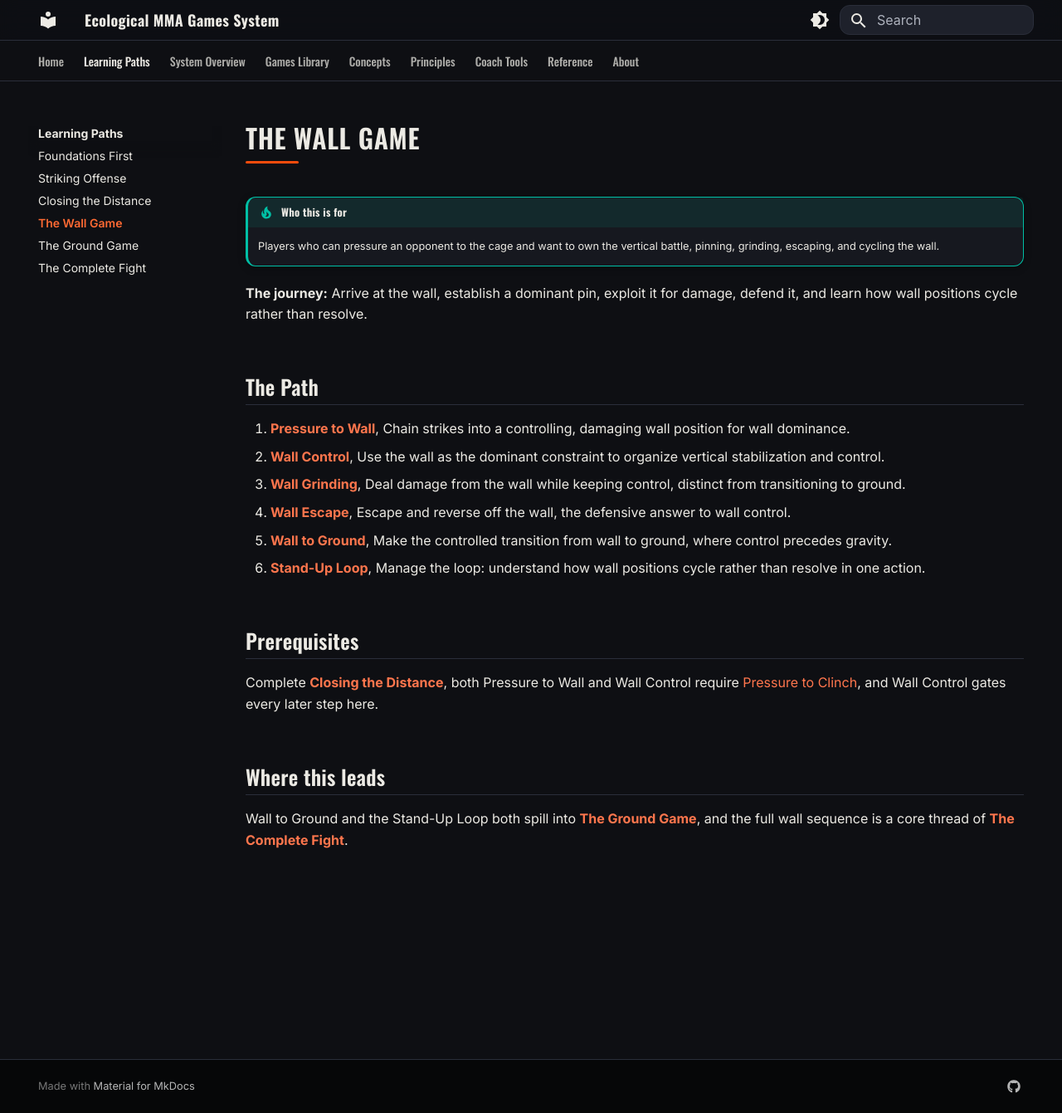
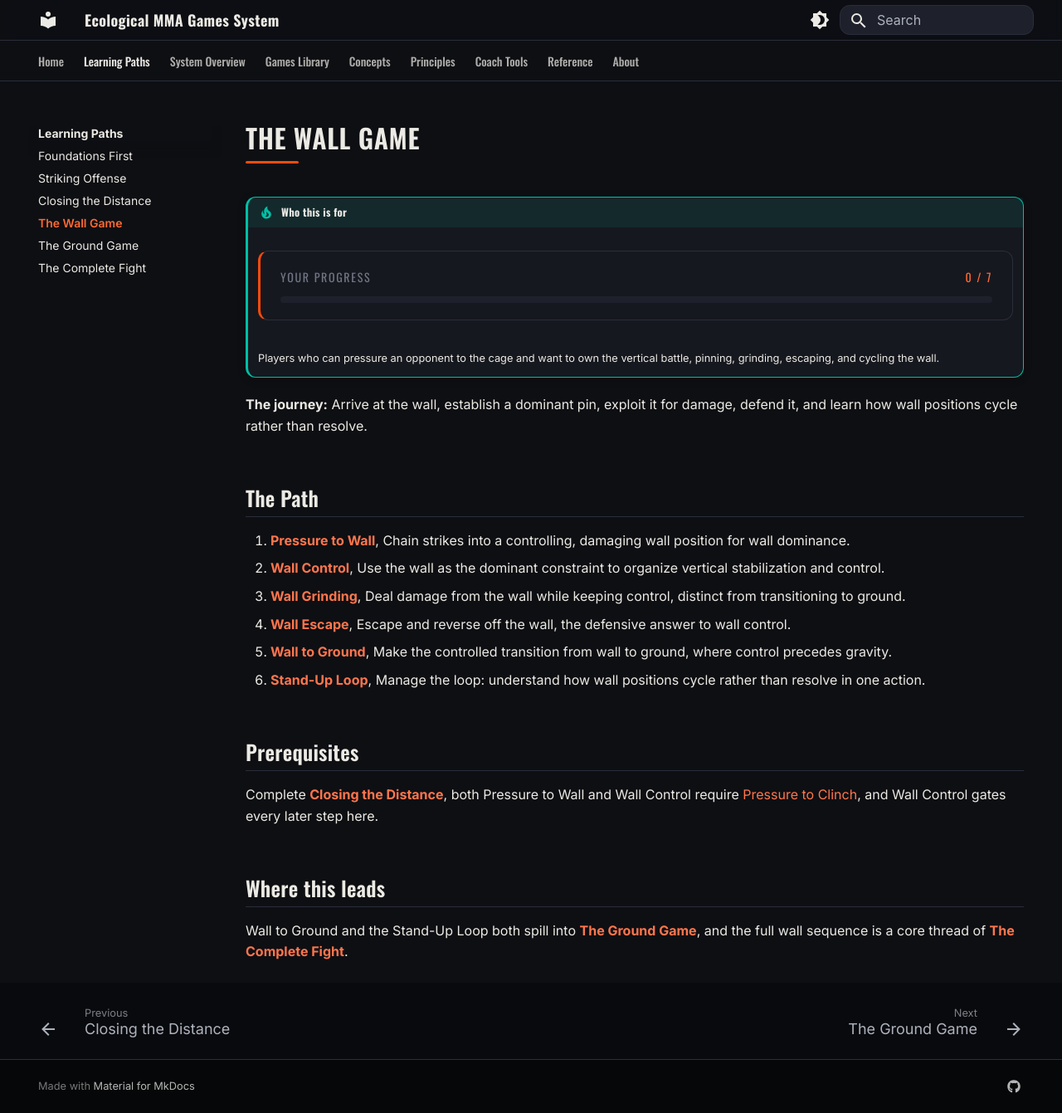
Before and after one commit to ACalienes/Ecological-MMA-Game-System, an MkDocs documentation site: the page built from docs/paths/wall-game.md, in a window 1280 px wide and 1341 px high. Shown: the whole window at 83% size. Built offline with MkDocs 1.6.1 and Material for MkDocs 9.7.7, drawn with Linux system fonts in a browser that asks for light colours; part of the change alters nothing that is shown.

Commit message:
Lane A-2 (core): client-side progress tracking + prev/next nav
The first stickiness levers (Submeta-style 'feels like a video game'):
- progress.js: 'Mark complete' toggle on every game page, stored in
  localStorage; learning-path pages get a live progress bar (X / N) plus
  completion ticks on each game link. Re-runs on Material instant-nav via document$.
- emma-progress-* styles (toggle pill, gradient progress bar, ticks).
- Enable navigation.footer for automatic prev/next between pages.
No backend; accounts/sync come in Phase 2.

Co-Authored-By: Claude Opus 4.7 (1M context) <noreply@anthropic.com>

```diff
--- /dev/null
+++ b/docs/javascripts/progress.js
@@ -0,0 +1,109 @@
+/* Client-side progress tracking (no backend, localStorage only).
+   - Adds a "Mark complete" toggle on each game page.
+   - Renders a progress bar + completion ticks on Learning Path pages.
+   Re-runs on Material instant navigation via document$. */
+(function () {
+  var KEY = "emma-progress-v1";
+
+  function load() {
+    try { return new Set(JSON.parse(localStorage.getItem(KEY) || "[]")); }
+    catch (e) { return new Set(); }
+  }
+  function save(set) {
+    try { localStorage.setItem(KEY, JSON.stringify(Array.from(set))); } catch (e) {}
+  }
+  function slugFromHref(href) {
+    var m = href && href.match(/\/games\/([a-z0-9-]+)\/?(?:$|[#?])/i);
+    return m ? m[1] : null;
+  }
+  function currentGameSlug() {
+    var m = location.pathname.match(/\/games\/([a-z0-9-]+)\/?$/i);
+    return (m && m[1] !== "index") ? m[1] : null;
+  }
+  function isPathPage() {
+    return /\/paths\/[a-z0-9-]+\/?$/i.test(location.pathname);
+  }
+
+  /* --- game page: mark-complete toggle --- */
+  function initGameToggle() {
+    var slug = currentGameSlug();
+    if (!slug) return;
+    if (document.querySelector(".emma-progress-toggle")) return;
+    var anchor = document.querySelector(".md-typeset .emma-meta")
+              || document.querySelector(".md-typeset .emma-phero");
+    if (!anchor) return;
+
+    function render(btn, done) {
+      btn.classList.toggle("is-done", done);
+      btn.querySelector(".ico").textContent = done ? "✓" : "○";
+      btn.querySelector(".lbl").textContent = done ? "Completed" : "Mark complete";
+    }
+    var done = load().has(slug);
+    var btn = document.createElement("button");
+    btn.type = "button";
+    btn.className = "emma-progress-toggle";
+    btn.innerHTML = '<span class="ico"></span><span class="lbl"></span>';
+    render(btn, done);
+    btn.addEventListener("click", function () {
+      var set = load();
+      if (set.has(slug)) set.delete(slug); else set.add(slug);
+      save(set);
+      render(btn, set.has(slug));
+    });
+    anchor.insertAdjacentElement("afterend", btn);
+  }
+
+  /* --- path page: progress bar + ticks on completed games --- */
+  function initPathProgress() {
+    if (!isPathPage()) return;
+    var content = document.querySelector(".md-typeset");
+    if (!content) return;
+    var links = Array.prototype.slice.call(content.querySelectorAll('a[href*="/games/"]'));
+    var slugs = [];
+    links.forEach(function (a) {
+      var s = slugFromHref(a.getAttribute("href"));
+      if (s && slugs.indexOf(s) < 0) slugs.push(s);
+    });
+    if (slugs.length < 2) return;
+
+    var set = load();
+    var doneCount = slugs.filter(function (s) { return set.has(s); }).length;
+    var pct = Math.round((doneCount / slugs.length) * 100);
+
+    // tick completed game links
+    links.forEach(function (a) {
+      var s = slugFromHref(a.getAttribute("href"));
+      if (set.has(s) && !a.querySelector(".emma-done-tick")) {
+        var t = document.createElement("span");
+        t.className = "emma-done-tick";
+        t.textContent = "✓";
+        a.appendChild(t);
+      }
+    });
+
+    if (document.querySelector(".emma-progress-bar")) return;
+    var bar = document.createElement("div");
+    bar.className = "emma-progress-bar" + (pct === 100 ? " is-complete" : "");
+    bar.innerHTML =
+      '<div class="emma-progress-bar__meta"><span>Your progress</span>' +
+      '<span class="emma-progress-bar__count">' + doneCount + ' / ' + slugs.length +
+      (pct === 100 ? '  ✓ complete' : '') + '</span></div>' +
+      '<div class="emma-progress-bar__track"><div class="emma-progress-bar__fill" style="width:' + pct + '%"></div></div>';
+    var intro = content.querySelector("p");
+    if (intro) intro.insertAdjacentElement("afterend", bar);
+    else content.insertAdjacentElement("afterbegin", bar);
+  }
+
+  function init() {
+    initGameToggle();
+    initPathProgress();
+  }
+
+  if (window.document$ && typeof window.document$.subscribe === "function") {
+    window.document$.subscribe(init);
+  } else if (document.readyState !== "loading") {
+    init();
+  } else {
+    document.addEventListener("DOMContentLoaded", init);
+  }
+})();
--- a/docs/stylesheets/theme.css
+++ b/docs/stylesheets/theme.css
@@ -836,3 +836,47 @@ body, .md-typeset {
 @media (max-width: 560px) {
   .md-typeset .emma-landscape__basins { grid-template-columns: 1fr; gap: 0.7rem; }
 }
+
+/* ============================================================
+   PROGRESS TRACKING (client-side, progress.js)
+   ============================================================ */
+/* mark-complete toggle on game pages */
+.md-typeset .emma-progress-toggle {
+  display: inline-flex; align-items: center; gap: 0.55rem; cursor: pointer;
+  margin: 0 0 1.2rem; padding: 0.5rem 1.1rem; border-radius: 999px;
+  background: var(--charcoal); border: 1px solid var(--steel); color: var(--fog-dim);
+  font-family: var(--font-head); text-transform: uppercase; letter-spacing: 0.08em; font-size: 0.72rem;
+  transition: all var(--t-fast);
+}
+.md-typeset .emma-progress-toggle:hover { border-color: var(--orange); color: var(--fog); }
+.md-typeset .emma-progress-toggle .ico {
+  display: inline-grid; place-items: center; width: 1.2rem; height: 1.2rem; border-radius: 50%;
+  border: 1.5px solid currentColor; font-size: 0.7rem; line-height: 1;
+}
+.md-typeset .emma-progress-toggle.is-done {
+  background: rgba(54,194,139,0.12); border-color: var(--good); color: var(--good);
+}
+.md-typeset .emma-progress-toggle.is-done .ico { border-color: var(--good); background: var(--good); color: #fff; }
+
+/* progress bar on learning-path pages */
+.md-typeset .emma-progress-bar {
+  margin: 1.4rem 0 1.8rem; padding: 1rem 1.2rem; background: var(--charcoal);
+  border: 1px solid var(--steel); border-left: 3px solid var(--orange); border-radius: var(--radius-md);
+}
+.md-typeset .emma-progress-bar.is-complete { border-left-color: var(--good); }
+.emma-progress-bar__meta {
+  display: flex; justify-content: space-between; align-items: baseline; margin-bottom: 0.55rem;
+  font-family: var(--font-head); text-transform: uppercase; letter-spacing: 0.12em; font-size: 0.7rem; color: var(--fog-faint);
+}
+.emma-progress-bar__count { color: var(--orange-bright); }
+.is-complete .emma-progress-bar__count { color: var(--good); }
+.emma-progress-bar__track { height: 8px; border-radius: 999px; background: var(--char2, var(--charcoal-2)); overflow: hidden; }
+.emma-progress-bar__fill {
+  height: 100%; border-radius: 999px; background: linear-gradient(90deg, var(--orange-deep), var(--orange-bright));
+  box-shadow: 0 0 16px var(--orange-glow); transition: width 0.5s var(--ease);
+}
+.is-complete .emma-progress-bar__fill { background: linear-gradient(90deg, var(--good), #5fe0aa); }
+/* completion tick on game links within paths */
+.md-typeset a .emma-done-tick {
+  display: inline-block; margin-left: 0.4rem; color: var(--good); font-weight: 700; font-size: 0.85em;
+}
--- a/mkdocs.yml
+++ b/mkdocs.yml
@@ -26,6 +26,7 @@ theme:
     - navigation.sections
     - navigation.top
     - navigation.indexes
+    - navigation.footer
     - toc.follow
     - search.highlight
     - search.share
@@ -188,6 +189,7 @@ extra_css:
 extra_javascript:
   - javascripts/mermaid-init.js
   - javascripts/landing.js
+  - javascripts/progress.js
 
 extra:
   social:
```
